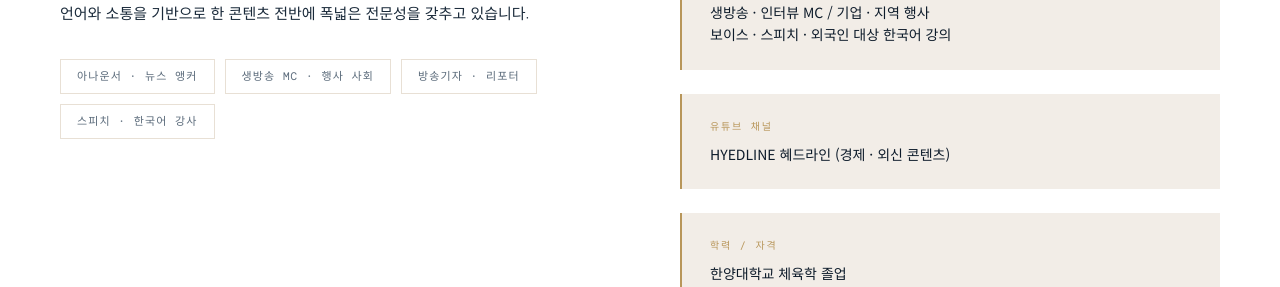
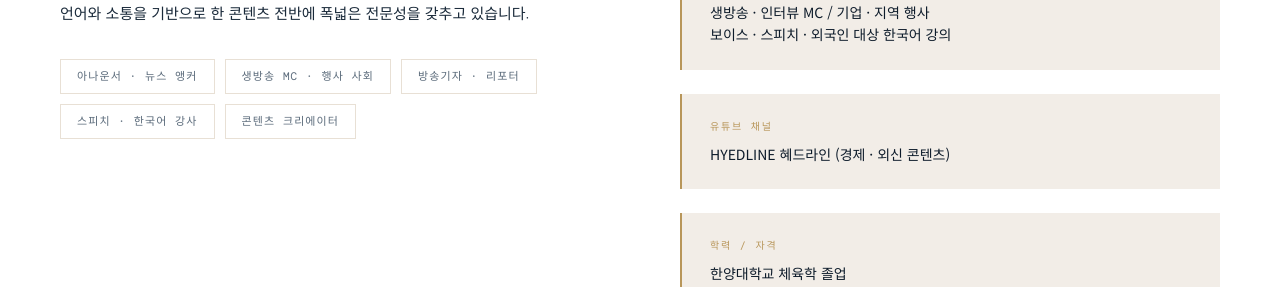
Before and after one commit to annhylee/annhylee.github.io, a Jekyll site: the page built from index.md, in a window 1280 px wide and 900 px high, scrolled down 1273 px. Shown: the part 146-433 px from the top of the window. Built offline with Jekyll 4.4.1, drawn with Linux system fonts in a browser that asks for light colours; some web fonts are replaced.

Commit message:
Update profile.yml

```diff
--- a/_data/profile.yml
+++ b/_data/profile.yml
@@ -83,6 +83,7 @@ about:
     - 생방송 MC · 행사 사회
     - 방송기자 · 리포터
     - 스피치 · 한국어 강사
+    - 콘텐츠 크리에이터
   credentials:
     - label: 경력
       lines:
```
